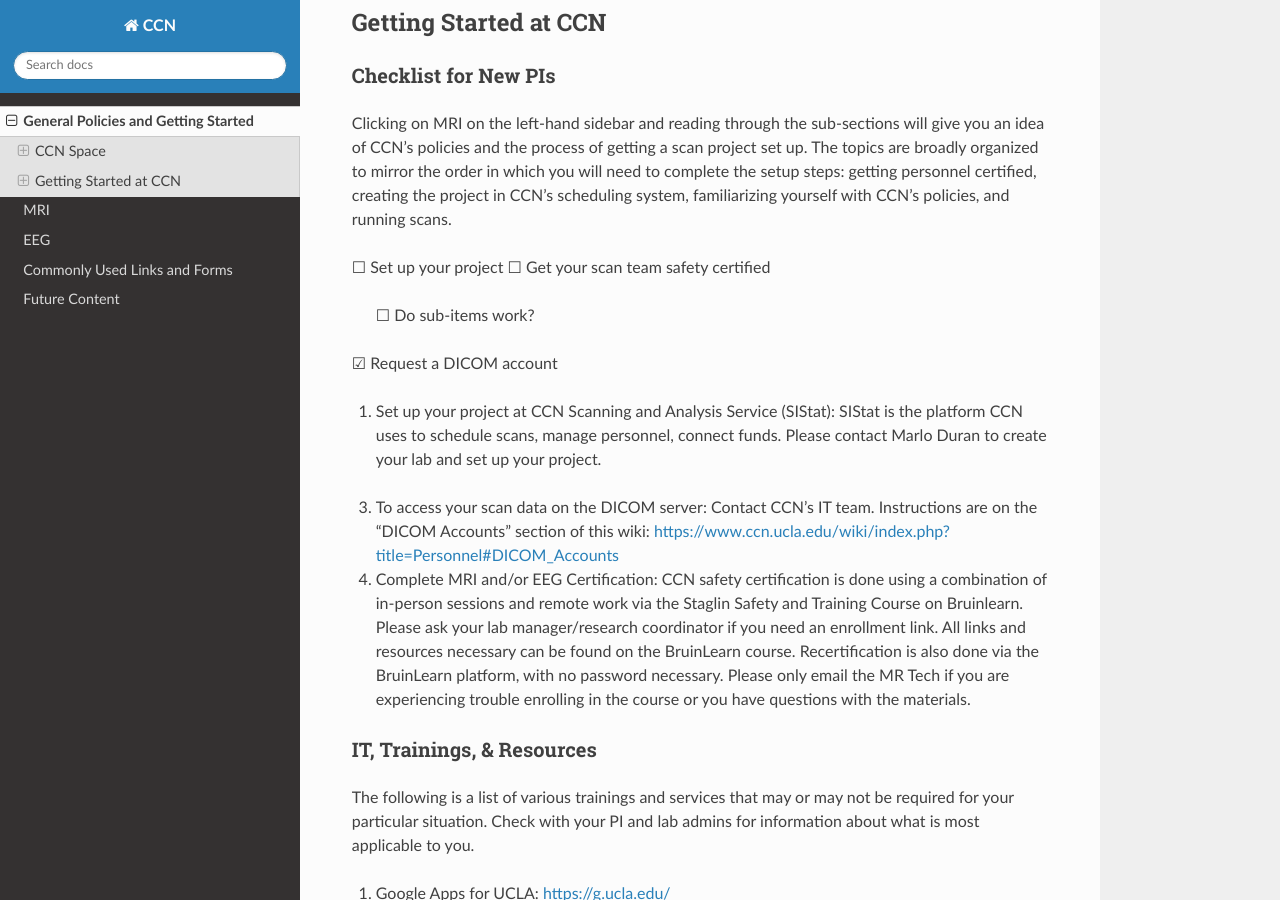
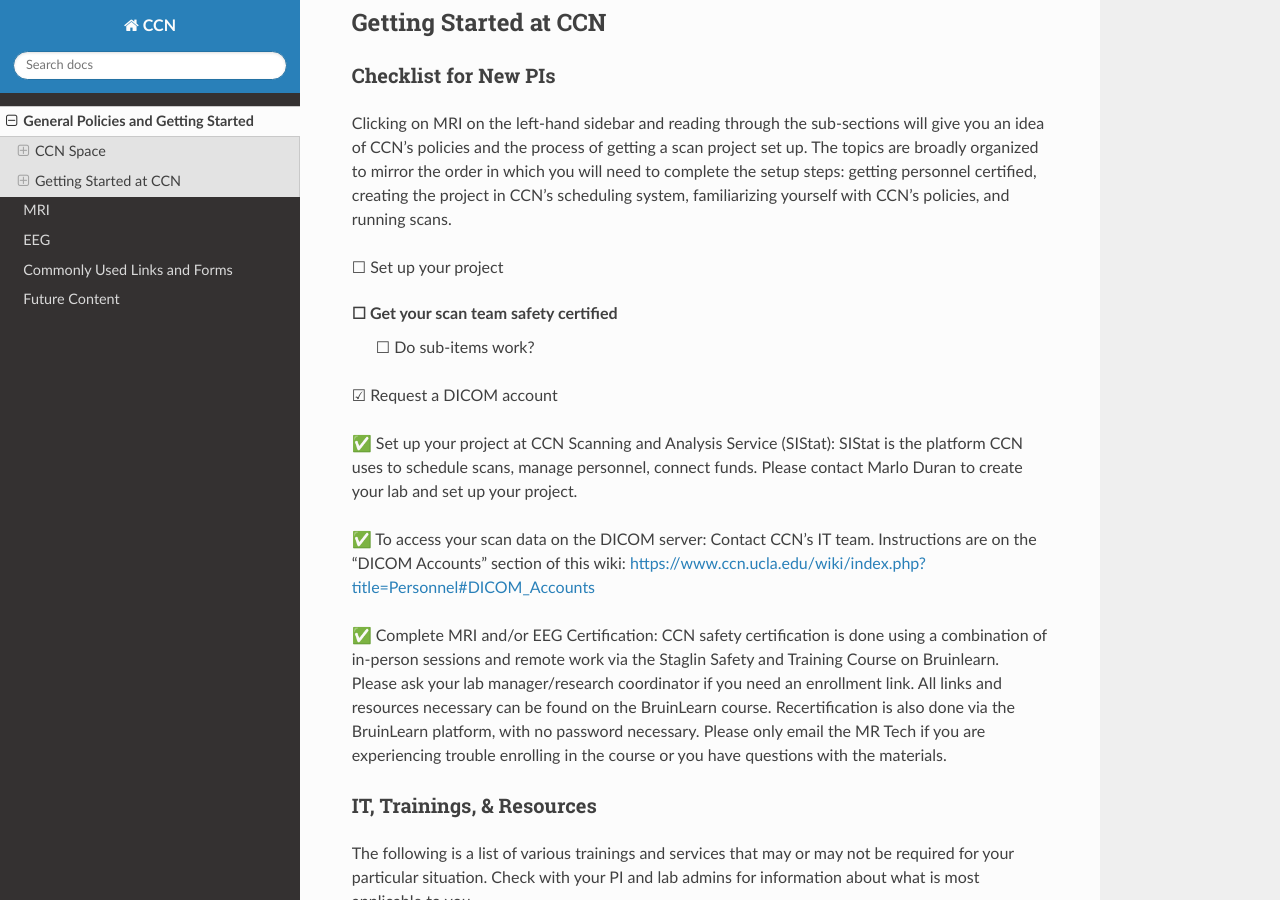
Before and after one commit to CCN-Support/CCN_Wiki, a Sphinx documentation site: the page built from docs/source/generalpolicies.rst, in a window 1280 px wide and 900 px high, scrolled down 3684 px. Built offline with Sphinx 7.4.7 and the Read the Docs theme 3.1.0, drawn with Linux system fonts in a browser that asks for light colours; part of the change alters nothing that is shown.

```diff
--- a/docs/source/generalpolicies.rst
+++ b/docs/source/generalpolicies.rst
@@ -102,17 +102,20 @@ Checklist for New PIs
 Clicking on MRI on the left-hand sidebar and reading through the sub-sections will give you an idea of CCN's policies and the process of getting a scan project set up. The topics are broadly organized to mirror the order in which you will need to complete the setup steps: getting personnel certified, creating the project in CCN's scheduling system, familiarizing yourself with CCN's policies, and running scans.
 
 ☐ Set up your project
+
 ☐ Get your scan team safety certified
   ☐ Do sub-items work?
+
 ☑ Request a DICOM account
 
 
 
 
-1. Set up your project at CCN Scanning and Analysis Service (SIStat): SIStat is the platform CCN uses to schedule scans, manage personnel, connect funds. Please contact Marlo Duran to create your lab and set up your project.
+✅ Set up your project at CCN Scanning and Analysis Service (SIStat): SIStat is the platform CCN uses to schedule scans, manage personnel, connect funds. Please contact Marlo Duran to create your lab and set up your project.
 
-3. To access your scan data on the DICOM server: Contact CCN's IT team. Instructions are on the "DICOM Accounts" section of this wiki: https://www.ccn.ucla.edu/wiki/index.php?title=Personnel#DICOM_Accounts
-4. Complete MRI and/or EEG Certification: CCN safety certification is done using a combination of in-person sessions and remote work via the Staglin Safety and Training Course on Bruinlearn. Please ask your lab manager/research coordinator if you need an enrollment link. All links and resources necessary can be found on the BruinLearn course. Recertification is also done via the BruinLearn platform, with no password necessary. Please only email the MR Tech if you are experiencing trouble enrolling in the course or you have questions with the materials.
+✅ To access your scan data on the DICOM server: Contact CCN's IT team. Instructions are on the "DICOM Accounts" section of this wiki: https://www.ccn.ucla.edu/wiki/index.php?title=Personnel#DICOM_Accounts
+
+✅ Complete MRI and/or EEG Certification: CCN safety certification is done using a combination of in-person sessions and remote work via the Staglin Safety and Training Course on Bruinlearn. Please ask your lab manager/research coordinator if you need an enrollment link. All links and resources necessary can be found on the BruinLearn course. Recertification is also done via the BruinLearn platform, with no password necessary. Please only email the MR Tech if you are experiencing trouble enrolling in the course or you have questions with the materials.
 
 
 IT, Trainings, & Resources
```
